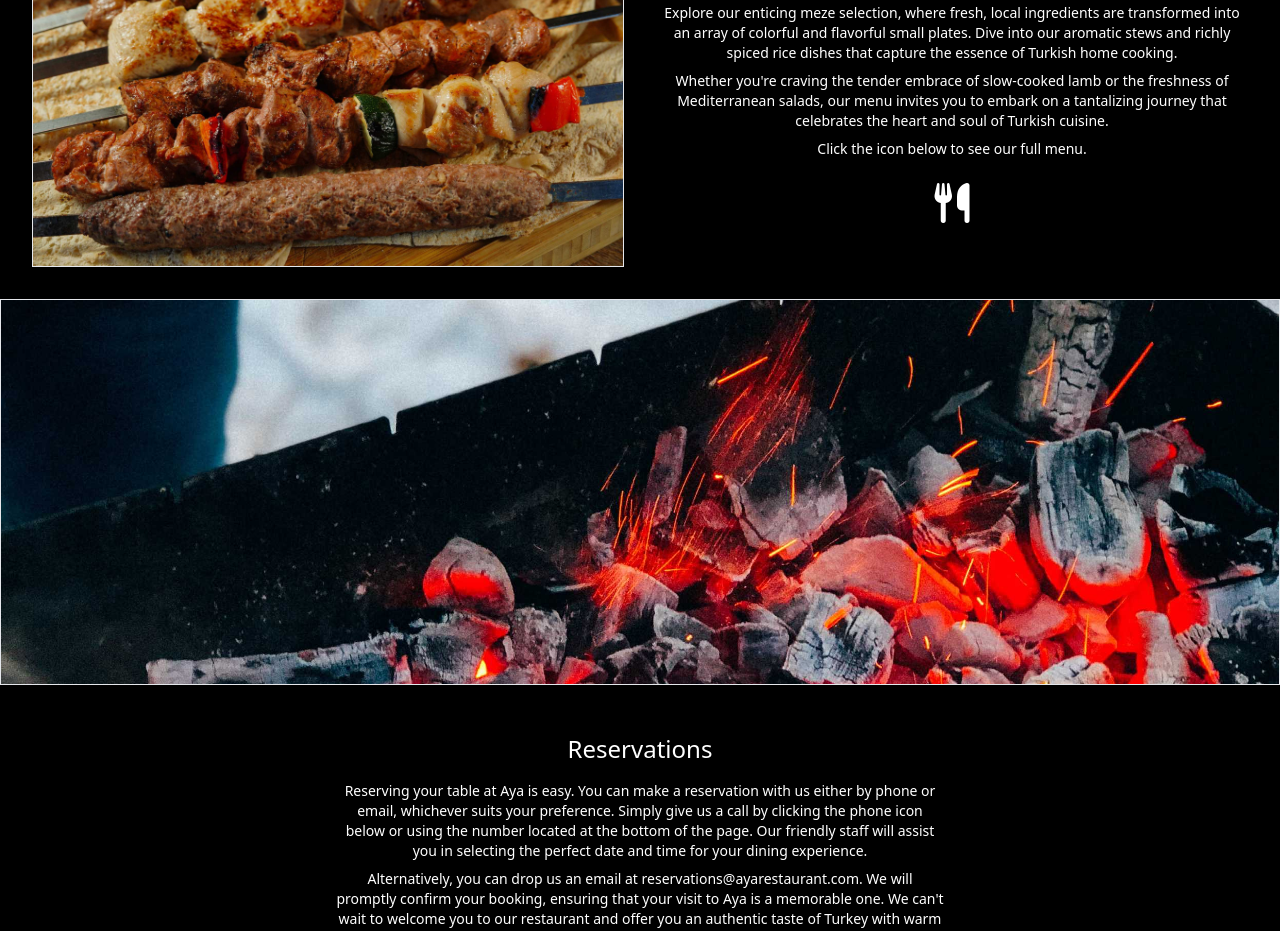
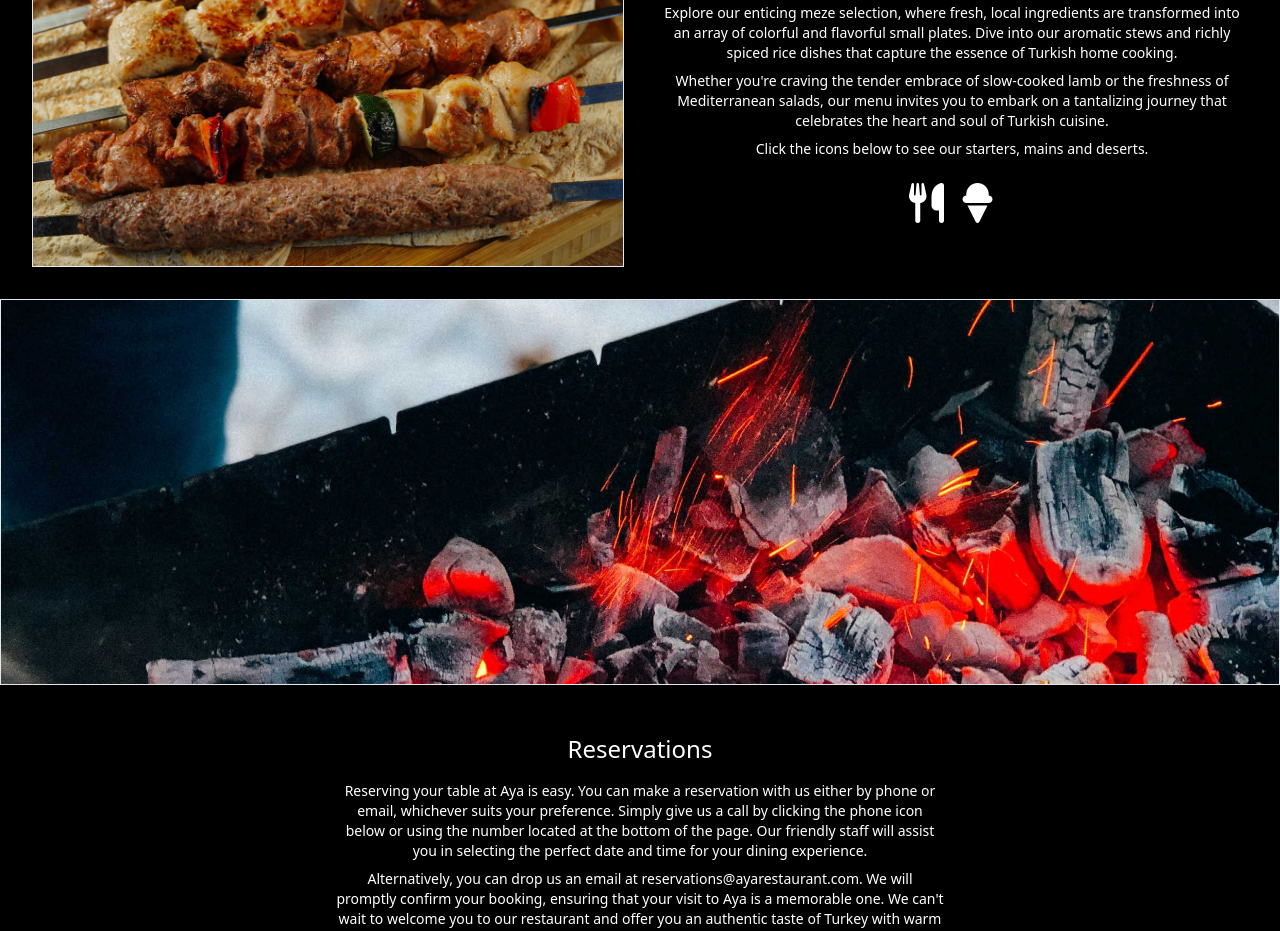
Before and after one commit to NakxH/zaza-websitev2, a React (Vite) app: page / in a window 1280 px wide. Shown: the part 1580-2511 px from the top of the page. Built offline with nearby package versions, Linux system fonts and the light colour scheme.

Commit message:
added pdf links to menu and desert menu

```diff
--- a/src/App.tsx
+++ b/src/App.tsx
@@ -60,11 +60,27 @@ const menuContent = (
       freshness of Mediterranean salads, our menu invites you to embark on a
       tantalizing journey that celebrates the heart and soul of Turkish cuisine.
     </p>
-    <div>
-      <p className="mt-2 mb-6">Click the icon below to see our full menu.</p>
-      <a className="inline-flex text-xl cursor-pointer" href="#">
+    <div className="">
+      <p className="mt-2 mb-6">
+        Click the icons below to see our starters, mains and deserts.
+      </p>
+      <a
+        className="inline-flex text-xl cursor-pointer mr-2"
+        href="/public/menu.pdf"
+        target="_blank"
+      >
         <i
           className="fa-solid fa-utensils fa-2x"
+          style={{ color: "#ffffff" }}
+        />
+      </a>
+      <a
+        className="inline-flex text-xl cursor-pointer ml-2"
+        href="/public/desertmenu.pdf"
+        target="_blank"
+      >
+        <i
+          className="fa-solid fa-ice-cream fa-2x"
           style={{ color: "#ffffff" }}
         />
       </a>
```
Also changed, not shown: 2 other files (tests, documents, lock files or other folders).
